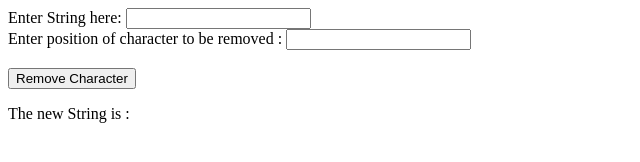
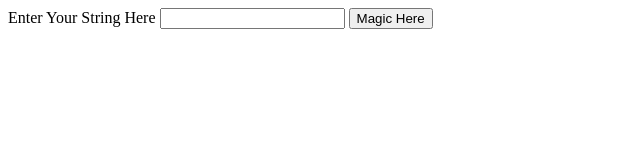
Before and after one commit to Ankitsingh6299/Javascript-practice, a plain HTML site: page index.html in a window 1280 px wide. Shown: the whole page, without its empty margins (0-640 px from the left). Drawn offline with Linux system fonts and the light colour scheme.

Commit message:
First-last interchange

```diff
--- a/RemovingChar.js
+++ b/RemovingChar.js
@@ -11,4 +11,5 @@ function charRemove(){
     console.log(str.split(ans).join(""))
 
     document.getElementById('result').innerHTML = str.split(ans).join("")
+
 }
--- /dev/null
+++ b/charInterchange.js
@@ -0,0 +1,11 @@
+
+function charChange(){
+    var str = document.getElementById('inputStr').value;
+
+    var first = str.charAt(0);
+   var last = str.charAt(str.length-1);
+    var newStr=str.split(first).join("")
+    newStr=newStr.split(last).join("")
+    newStr = last+newStr+first;
+    console.log(newStr);
+}
--- a/index.html
+++ b/index.html
@@ -1,7 +1,7 @@
 <!DOCTYPE html>
 <html lang="en">
 <head>
-    <script src="./RemovingChar.js"></script>
+    <script src="./charInterchange.js"></script>
     <meta charset="UTF-8">
     <meta http-equiv="X-UA-Compatible" content="IE=edge">
     <meta name="viewport" content="width=device-width, initial-scale=1.0">
@@ -36,12 +36,17 @@
     <p>New String is: <span id="result"></span></p>
    -->
 
-   Enter String here: <input type="text" id="enteredStr"><br>
+  <!--
+    Enter String here: <input type="text" id="enteredStr"><br>
    Enter position of character to be removed : <input type="number" id="charPos">
-<br><br>
-   <button type="button" onclick="charRemove()">Remove Character</button>
+<button type="button" onclick="charRemove()">Remove Character</button>
    <br>
    <p>The new String is : <span id="result"></span></p>
+  -->
+Enter Your String Here <input type="text" id="inputStr">
+<button type="button" onclick="charChange()">Magic Here</button>
+
+
 
 </body>
 </html>
```
